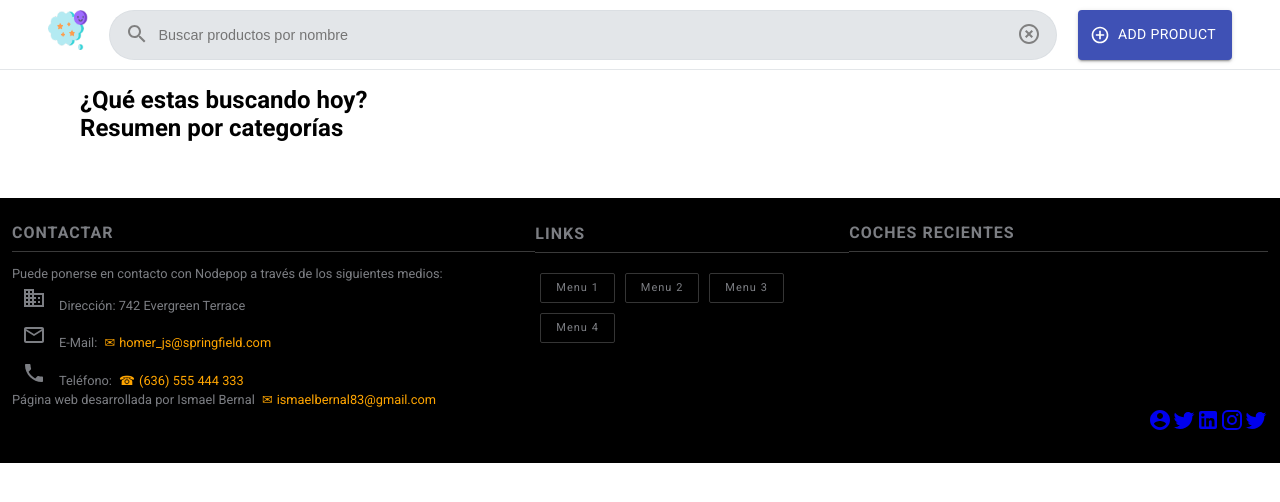
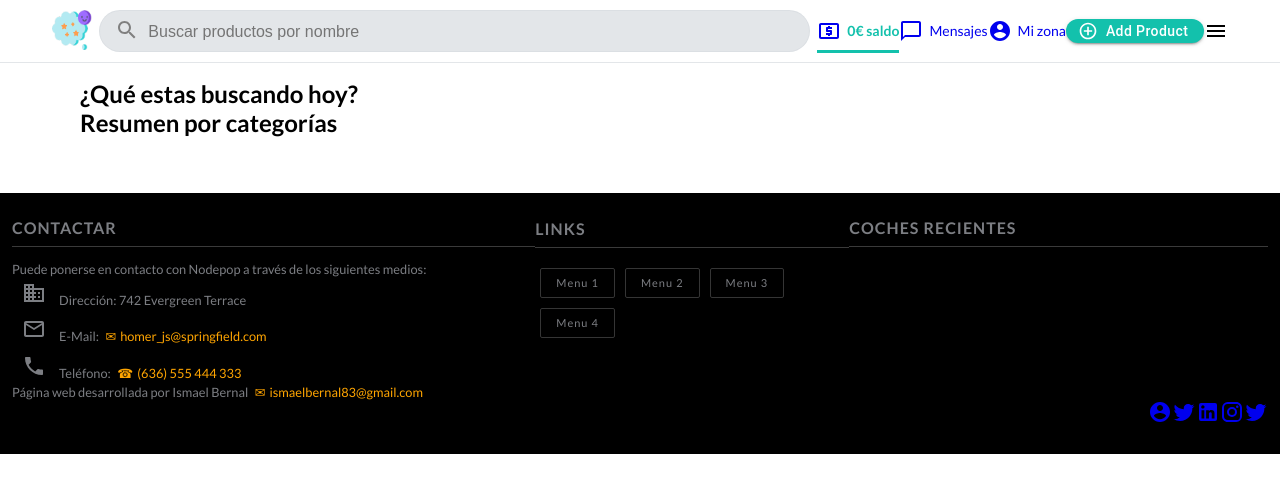
Before and after one commit to IsmaelB83/keepcoding-react-wallakeep, a React app: page / in a window 1280 px wide. Built offline with nearby package versions, Linux system fonts and the light colour scheme.

Commit message:
Dando estilos al navbar

```diff
--- a/public/index.html
+++ b/public/index.html
@@ -40,7 +40,7 @@
       work correctly both with client-side routing and a non-root public URL.
       Learn how to configure a non-root public URL by running `npm run build`.
     -->
-    <link href="https://fonts.googleapis.com/css?family=Roboto:300,400,700&display=swap" rel="stylesheet">
+    <link href="https://fonts.googleapis.com/css?family=Lato:300,400,700&display=swap" rel="stylesheet">
     <title>React Nodepop</title>
   </head>
   <body>
--- /dev/null
+++ b/src/components/buttons/ButtonFill/ButtonFill.css
@@ -0,0 +1,15 @@
+button.ButtonFill__button {
+    padding: 0 1rem;
+    border-radius: 50px;
+    background-color: var(--main-color);
+    color: white;
+    text-transform: none;
+}
+
+button.ButtonFill__button:hover {
+    background-color: var(--main-color-dark);
+}
+
+button.ButtonFill__icon {
+    color: white;
+}
--- /dev/null
+++ b/src/components/buttons/ButtonFill/ButtonFill.js
@@ -0,0 +1,40 @@
+/* Import node modules */
+import React, { Component } from 'react';
+import Button from '@material-ui/core/Button';
+import AddCircleIcon from '@material-ui/icons/AddCircle';
+import AddCircleOutlineIcon from '@material-ui/icons/AddCircleOutline';
+/* Import own modules */
+/* Import assets */
+/* Import css */
+import './ButtonFill.css';
+
+/**
+ * Component para el navbar
+ */
+export default class ButtonFill extends Component {
+    constructor(props) {
+        super(props);
+        this.state = {
+            onHover: false
+        }
+    }
+    /**
+     * Render
+     */
+    render() {
+        const icon = this.state.onHover ?
+                        <AddCircleIcon className='ButtonFill__icon'/> :
+                        <AddCircleOutlineIcon className='ButtonFill__icon'/>
+        return (
+            <Button
+                className='ButtonFill__button'
+                variant="contained"
+                startIcon={icon}
+                onMouseEnter={()=>this.setState({onHover: true})}
+                onMouseLeave={()=>this.setState({onHover: false})}
+            >
+                Add Product
+            </Button>
+        );
+    }
+}
--- a/src/components/inputs/InputSearch/InputSearch.css
+++ b/src/components/inputs/InputSearch/InputSearch.css
@@ -1,12 +1,13 @@
 .InputSearch {
-    width: 80%;
+    width: 60%;
     font-size: .9rem;
+    line-height: 1rem;
     position: relative;
 }
 
 .InputSearch__Icon {
     position: absolute;
-    top: .75rem;
+    top: .5rem;
     color: grey;
 }
 
@@ -20,8 +21,9 @@
 
 .InputSearch__Input {
     width: 100%;
-    font-size: 1em;
-    padding: 1rem 1rem 1rem 3rem;
+    font-size: 1rem;
+    line-height: 1rem;
+    padding: .75rem .75rem .65rem 3rem;
     border: 1px solid var(--light-grey);
     border-radius: 3rem;
     background-color: var(--light-grey);
--- a/src/components/inputs/InputSearch/InputSearch.js
+++ b/src/components/inputs/InputSearch/InputSearch.js
@@ -19,9 +19,18 @@ export default class InputSearch extends Component {
             <div className='InputSearch'>
                 <SearchIcon className='InputSearch__Icon InputSearch__Icon--start'/>
                 <input type='text' className='InputSearch__Input' placeholder='Buscar productos por nombre' />
-                <HighlightOffIcon className='InputSearch__Icon InputSearch__Icon--end'/>
+                { this.props.showRemove &&
+                    <HighlightOffIcon className='InputSearch__Icon InputSearch__Icon--end'/>
+                }
             </div>
 
         );
     }
 }
+
+/**
+ * Propiedades por defecto
+ */
+InputSearch.defaultProps = {
+    showRemove: false,
+}
--- /dev/null
+++ b/src/components/nav/LinkNavbar/LinkNavbar.css
@@ -0,0 +1,53 @@
+/*
+ *  Link
+ */
+.LinkNavbar {
+    display: flex;
+    flex-direction: row;
+    justify-content: flex-start;
+    align-items: center;
+    position: relative;
+}
+
+.LinkNavbar::after {
+    content: '';
+    display: block;
+    position: absolute;
+    bottom: -10px;
+    width: 100%;
+}
+
+.LinkNavbar--inactive::after {
+    width: 0;
+    transition: transform .1s ease-in-out;
+    border-bottom: 3px solid black;
+}
+
+.LinkNavbar--inactive:hover::after {
+    width: 100%;
+}
+
+.LinkNavbar--active::after {
+    border-bottom: 3px solid var(--main-color);
+}
+
+/*
+ * Icono
+ */
+ .LinkNavbar .LinkNavbar__icon {
+    margin-right: 6px;
+    font-size: 1.5rem;
+}
+
+/*
+ * Texto
+ */
+.LinkNavbar .LinkNavbar__span {
+    font-size: .875rem;
+    line-height: 1rem;
+}
+
+.LinkNavbar--active .LinkNavbar__span {
+    font-weight: 700;
+    color: var(--main-color);
+}
--- /dev/null
+++ b/src/components/nav/LinkNavbar/LinkNavbar.js
@@ -0,0 +1,24 @@
+/* Import node modules */
+import React, { Component } from 'react';
+
+/* Import own modules */
+/* Import assets */
+/* Import css */
+import './LinkNavbar.css';
+
+/**
+ * Component para el navbar
+ */
+export default class LinkNavbar extends Component {
+    /**
+     * Render
+     */
+    render() {
+        return (
+            <a href='/' className={`LinkNavbar LinkNavbar--${this.props.active?'active':'inactive'}`}>
+                {this.props.icon}
+                <span className='LinkNavbar__span'>{this.props.label}</span>
+            </a>
+        );
+    }
+}
--- a/src/components/Navbar/Navbar.css
+++ b/src/components/nav/Navbar/Navbar.css
@@ -4,7 +4,8 @@
     border-bottom: 1px solid var(--light-grey);
     display: flex;
     flex-direction: row;
-    justify-content: space-between;
+    justify-content: space-around;
+    align-items: center;
 }
 
 .Navbar__Logo {
--- a/src/components/Navbar/Navbar.js
+++ b/src/components/nav/Navbar/Navbar.js
@@ -1,14 +1,12 @@
 /* Import node modules */
 import React, { Component } from 'react';
-import Button from '@material-ui/core/Button';
-import AddCircleOutlineIcon from '@material-ui/icons/AddCircleOutline';
 /* Import own modules */
-import InputSearch from '../inputs/InputSearch/InputSearch';
+import InputSearch from '../../inputs/InputSearch/InputSearch';
+import Toolbar from '../Toolbar/Toolbar';
 /* Import assets */
-import imgLogo from '../../assets/images/logo.png'
+import imgLogo from '../../../assets/images/logo.png';
 /* Import css */
 import './Navbar.css';
-
 
 /**
  * Component para el navbar
@@ -24,13 +22,7 @@ export default class Navbar extends Component {
                   <img src={imgLogo} className='Navbar__Logo' alt='logo' />
                 </a>
                 <InputSearch/>
-                <Button
-                  variant="contained"
-                  color="primary"
-                  startIcon={<AddCircleOutlineIcon />}
-                  >
-                  Add Product
-                </Button>
+                <Toolbar/>
             </nav>
         );
     }
--- /dev/null
+++ b/src/components/nav/Toolbar/Toolbar.css
@@ -0,0 +1,25 @@
+.Toolbar {
+    position: absolute;
+    display: flex;
+    flex-direction: column;
+    justify-content: center;
+    align-items: flex-start;
+    background-color: white;
+    height: 100vh;
+    top: 0;
+    right: 100%;
+    padding: 4rem 2rem;
+}
+
+@media only screen and (min-width: 600px) {
+    .Toolbar {
+        position: relative;
+        top: 0;
+        right: 0;
+        flex-direction: row;
+        justify-content: space-around;
+        align-items: center;
+        height: 100%;
+        padding: 0;
+    }
+}
--- /dev/null
+++ b/src/components/nav/Toolbar/Toolbar.js
@@ -0,0 +1,32 @@
+/* Import node modules */
+import React, { Component } from 'react';
+import LocalAtmIcon from '@material-ui/icons/LocalAtm';
+import ChatBubbleOutlineIcon from '@material-ui/icons/ChatBubbleOutline';
+import AccountCircleIcon from '@material-ui/icons/AccountCircle';
+import MenuIcon from '@material-ui/icons/Menu';
+/* Import own modules */
+import ButtonFill from '../../buttons/ButtonFill/ButtonFill';
+import LinkNavbar from '../LinkNavbar/LinkNavbar';
+/* Import assets */
+/* Import css */
+import './Toolbar.css';
+
+/**
+ * Component para el navbar
+ */
+export default class Toolbar extends Component {
+    /**
+     * Render
+     */
+    render() {
+        return (
+            <div className='Toolbar'>
+                <LinkNavbar className='normal' active={true} icon={<LocalAtmIcon className='LinkNavbar__icon'/>} label={'0€ saldo'}/>
+                <LinkNavbar className='normal' icon={<ChatBubbleOutlineIcon className='LinkNavbar__icon'/>} label={'Mensajes'}/>
+                <LinkNavbar className='normal' icon={<AccountCircleIcon className='LinkNavbar__icon'/>} label={'Mi zona'}/>
+                <ButtonFill/>
+                <MenuIcon/>
+            </div>
+        );
+    }
+}
--- a/src/containers/Home/Home.js
+++ b/src/containers/Home/Home.js
@@ -2,7 +2,7 @@
 import React, { Component } from 'react';
 // Own modules
 import Footer from '../../components/Footer/Footer';
-import Navbar from '../../components/Navbar/Navbar';
+import Navbar from '../../components/nav/Navbar/Navbar';
 // CSS styles
 import './Home.css';
 
--- a/src/index.css
+++ b/src/index.css
@@ -10,7 +10,7 @@
 
 :root {
   font-size: 16px;
-  font-family: 'Roboto', sans-serif;
+  font-family: 'Lato', sans-serif;
 }
 
 ul, li {
@@ -32,7 +32,8 @@ img, embed, object, video {
 * Color palette (generated with https://coolors.co/)
 */
 :root {
-  --main-color: rgb(15, 153, 137);
+  --main-color: rgb(19, 193, 172);
+  --main-color-dark: rgb(14, 147, 131);
   --secondary-color:  rgb(168, 245, 236);
   --dark-grey: rgb(30, 30, 36);
   --medium-grey: rgb(48, 48, 54);
```
Also changed, not shown: src/components/buttons/ButtonOutlined/ButtonOutlined.css (added, +13 -0 lines), src/components/buttons/ButtonOutlined/ButtonOutlined.js (added, +26 -0 lines).
